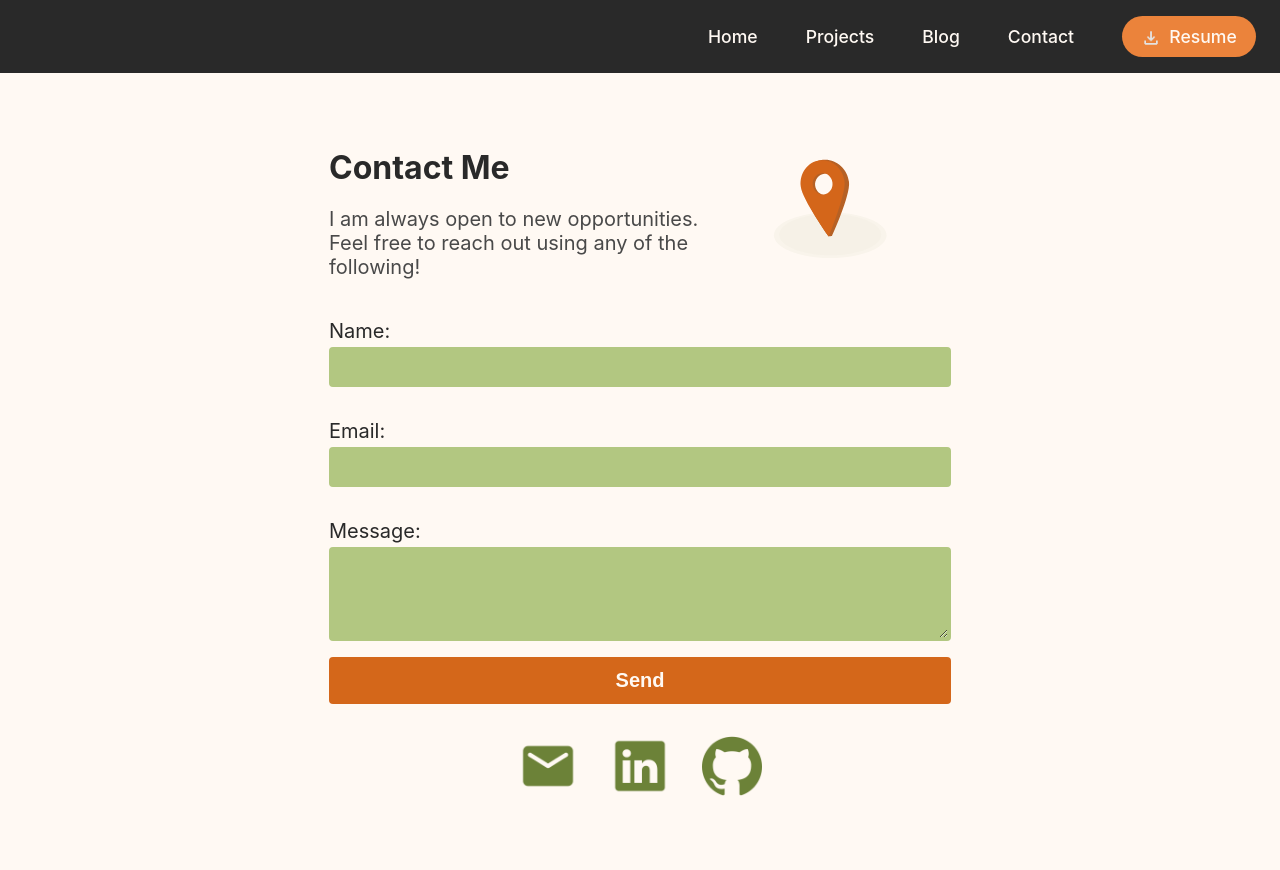
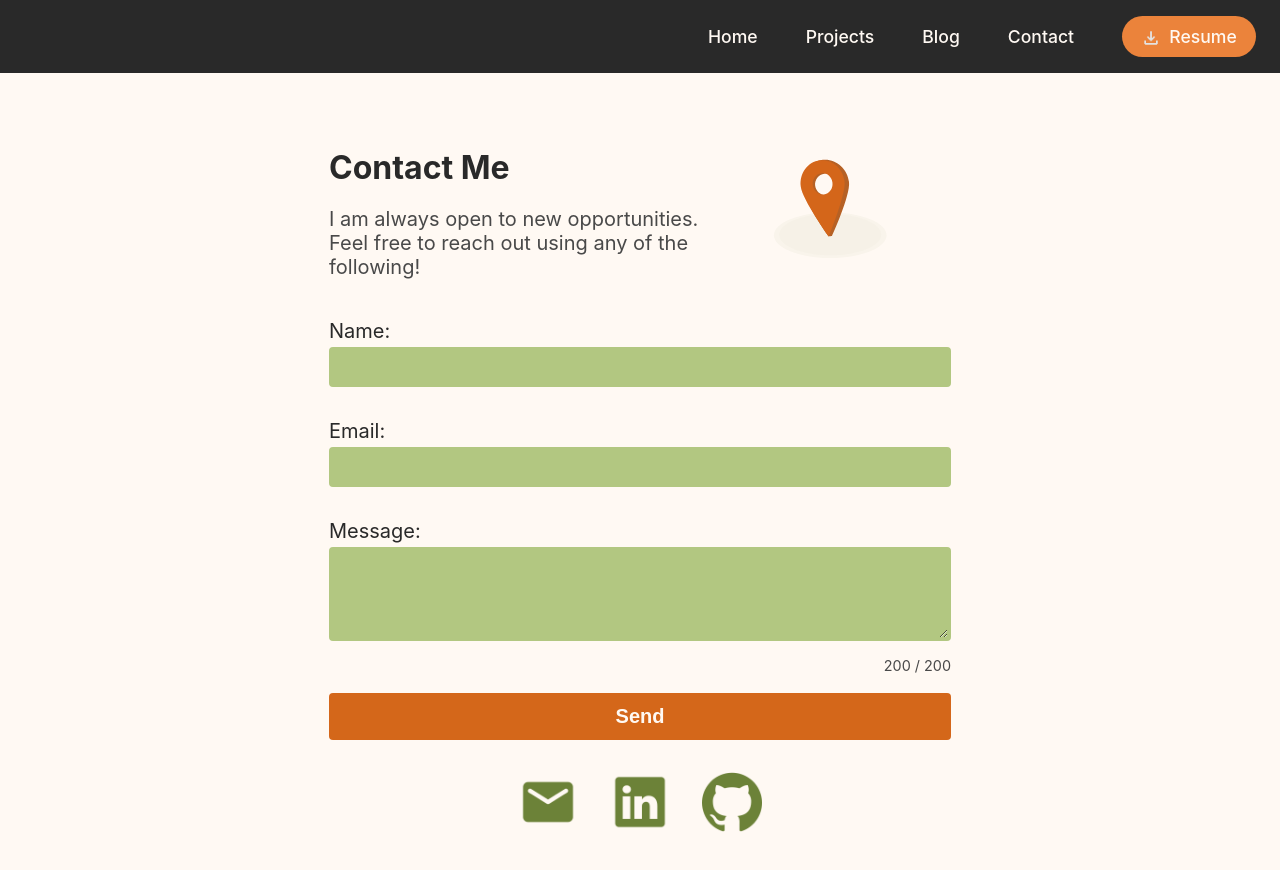
Before and after one commit to jgoodnight72/Portfolio, a React (Create React App) app in the folder frontend/: page /contact in a window 1280 px wide. Shown: the top 870 px of the page. Built offline with nearby package versions, Linux system fonts and the light colour scheme.

Commit message:
max characters for form

```diff
--- a/frontend/src/Contact.css
+++ b/frontend/src/Contact.css
@@ -86,6 +86,7 @@
   border: none;
   border-radius: 4px;
   padding: 0.75rem;
+  margin-top: 0.75rem;
   font-size: 1.25rem;
   font-weight: bold;
   cursor: pointer;
@@ -97,6 +98,12 @@
   background: var(--secondary-light);
 }
 
+.char-count {
+  font-size: 0.9em;
+  color: var(--theme-grey);
+  text-align: right;
+  margin-bottom: 0.5em;
+}
 
 /* Logos Section */
 
--- a/frontend/src/Contact.js
+++ b/frontend/src/Contact.js
@@ -1,10 +1,12 @@
-import React from 'react';
+import React, { useState } from 'react';
 import './App.css';
 import './Contact.css';
 import Lottie from 'lottie-react';
 import mapPointer from './map_pointer.json';
 
 function Contact() {
+    const [message, setMessage] = useState("");
+    const maxMessageLength = 200;
     return (
         <div className="contact-container">
             <div>
@@ -17,11 +19,22 @@ function Contact() {
                 </div>
                 <form className="contact-form" action="https://formsubmit.co/jgoodnight7272@gmail.com" method="POST">
                     <label htmlFor="name">Name:</label>
-                <input type="text" id="name" name="name" required />
+                    <input type="text" id="name" name="name" required maxLength={40} />
                     <label htmlFor="email">Email:</label>
-                <input type="email" id="email" name="email" required />
+                    <input type="email" id="email" name="email" required maxLength={60} />
                     <label htmlFor="message">Message:</label>
-                <textarea id="message" name="message" rows="4" required></textarea>
+                    <textarea
+                        id="message"
+                        name="message"
+                        rows="4"
+                        required
+                        maxLength={maxMessageLength}
+                        value={message}
+                        onChange={e => setMessage(e.target.value)}
+                    ></textarea>
+                    <div className="char-count">
+                        {maxMessageLength - message.length} / {maxMessageLength}
+                    </div>
                     <button type="submit">Send</button>
                 </form>
                 <div className="logos">
```
Lines whose indentation alone changed are shown as unchanged.
